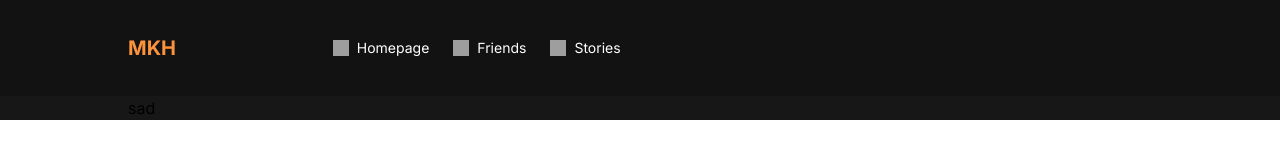
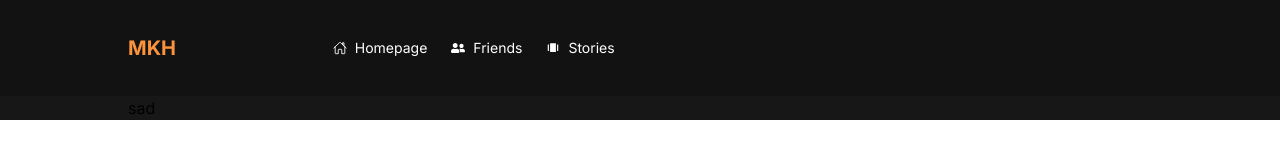
Before and after one commit to mkh-web/mkh-media, a Next.js app: page / in a window 1280 px wide. Shown: the top 160 px of the page. Built offline with nearby package versions, Linux system fonts and the light colour scheme; grey boxes are pictures that could not be loaded.

Commit message:
coming back to next 14 since you can host a next 15 app in vercel or github

```diff
--- a/src/components/Navbar.tsx
+++ b/src/components/Navbar.tsx
@@ -1,6 +1,10 @@
 import Link from "next/link";
 import MobileMenu from "./MobileMenu";
 import Image from "next/image";
+import { IoHomeOutline } from "react-icons/io5";
+import { FaUserFriends } from "react-icons/fa";
+import { MdAmpStories } from "react-icons/md";
+
 
 export default function Navbar() {
     return (
@@ -16,33 +20,15 @@ export default function Navbar() {
         <div className="hidden md:flex w-[50%] text-sm items-center justify-between text-white">
           <div className="flex gap-6 ">
             <Link href="/" className="flex items-center gap-2">
-              <Image
-                src="/home.png"
-                alt="Homepage"
-                width={16}
-                height={16}
-                className="w-4 h-4"
-              />
+              <IoHomeOutline/>
               <span>Homepage</span>
             </Link>
             <Link href="/" className="flex items-center gap-2">
-              <Image
-                src="/friends.png"
-                alt="Friends"
-                width={16}
-                height={16}
-                className="w-4 h-4"
-              />
+              <FaUserFriends/>
               <span>Friends</span>
             </Link>
             <Link href="/" className="flex items-center gap-2">
-              <Image
-                src="/stories.png"
-                alt="Stories"
-                width={16}
-                height={16}
-                className="w-4 h-4"
-              />
+              <MdAmpStories/>
               <span>Stories</span>
             </Link>
           </div>
```
Also changed, not shown: package.json (+5 -4 lines), 1 other file (tests, documents, lock files or other folders).
